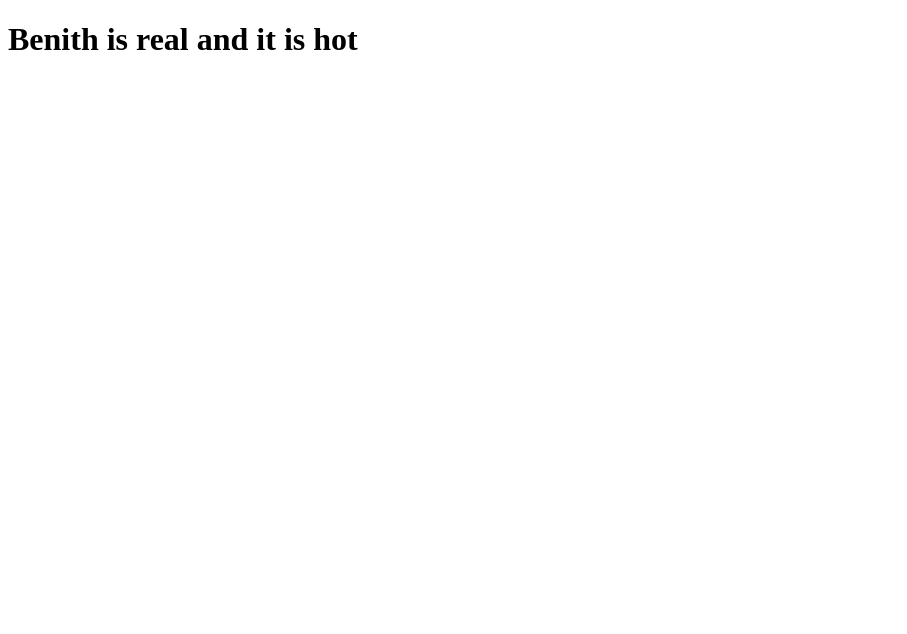
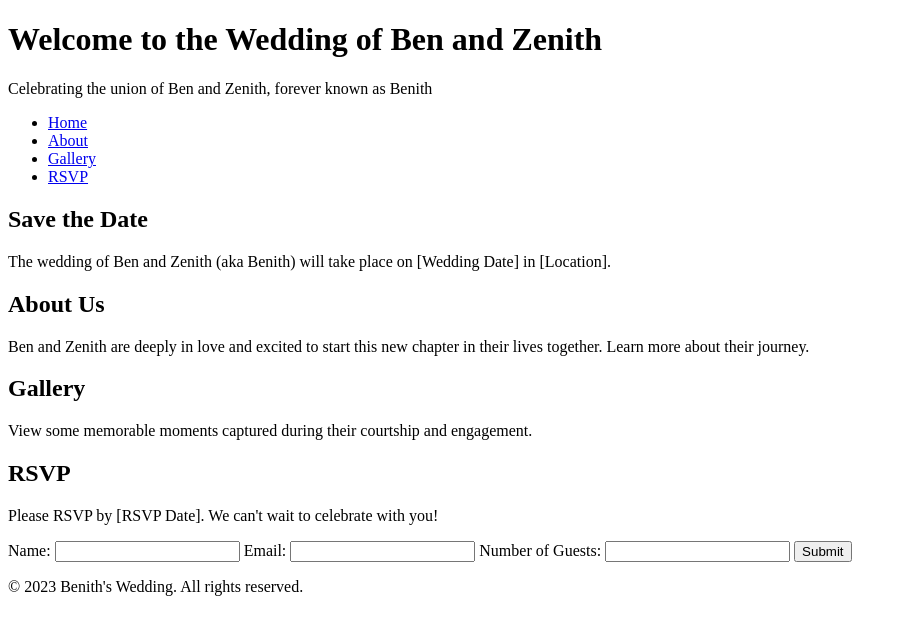
Before and after one commit to katiescavern/benith, a plain HTML site: page index.html in a window 1280 px wide. Shown: the whole page, without its empty margins (0-907 px from the left). Drawn offline with Linux system fonts and the light colour scheme.

Commit message:
Update index.html

```diff
--- a/index.html
+++ b/index.html
@@ -1,16 +1,59 @@
- <!DOCTYPE html>
-<html lang="en">
-  <head>
-    <meta charset="UTF-8">
-    <meta name="viewport" content="width=device-width, initial-scale=1.0">
-    <meta http-equiv="X-UA-Compatible" content="ie=edge">
-    <title>Benith </title>
-    <link rel="stylesheet" href="./style.css">
-  </head>
-  <body>
-    <main>
-        <h1>Benith is real and it is hot</h1>
-    </main>
-	<script src="index.js"></script>
-  </body>
+<!DOCTYPE html>
+<html>
+<head>
+  <title>Ben and Zenith's Wedding</title>
+  <link rel="stylesheet" type="text/css" href="styles.css">
+</head>
+<body>
+  <header>
+    <h1>Welcome to the Wedding of Ben and Zenith</h1>
+    <p>Celebrating the union of Ben and Zenith, forever known as Benith</p>
+  </header>
+
+  <nav>
+    <ul>
+      <li><a href="#home">Home</a></li>
+      <li><a href="#about">About</a></li>
+      <li><a href="#gallery">Gallery</a></li>
+      <li><a href="#rsvp">RSVP</a></li>
+    </ul>
+  </nav>
+
+  <section id="home">
+    <h2>Save the Date</h2>
+    <p>The wedding of Ben and Zenith (aka Benith) will take place on [Wedding Date] in [Location].</p>
+  </section>
+
+  <section id="about">
+    <h2>About Us</h2>
+    <p>Ben and Zenith are deeply in love and excited to start this new chapter in their lives together. Learn more about their journey.</p>
+  </section>
+
+  <section id="gallery">
+    <h2>Gallery</h2>
+    <p>View some memorable moments captured during their courtship and engagement.</p>
+    <!-- Add images here -->
+  </section>
+
+  <section id="rsvp">
+    <h2>RSVP</h2>
+    <p>Please RSVP by [RSVP Date]. We can't wait to celebrate with you!</p>
+    <form>
+      <label for="name">Name:</label>
+      <input type="text" id="name" name="name" required>
+
+      <label for="email">Email:</label>
+      <input type="email" id="email" name="email" required>
+
+      <label for="guests">Number of Guests:</label>
+      <input type="number" id="guests" name="guests" min="1" required>
+
+      <input type="submit" value="Submit">
+    </form>
+  </section>
+
+  <footer>
+    <p>&copy; 2023 Benith's Wedding. All rights reserved.</p>
+  </footer>
+</body>
 </html>
```
